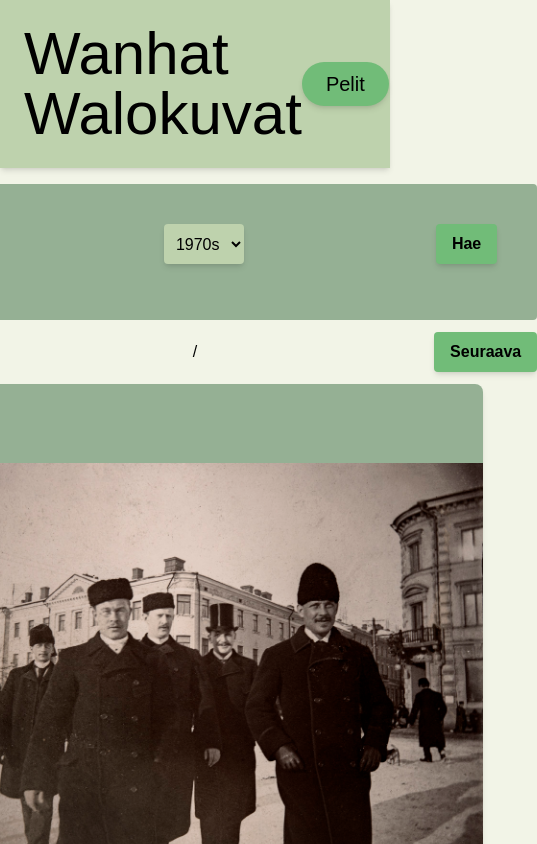
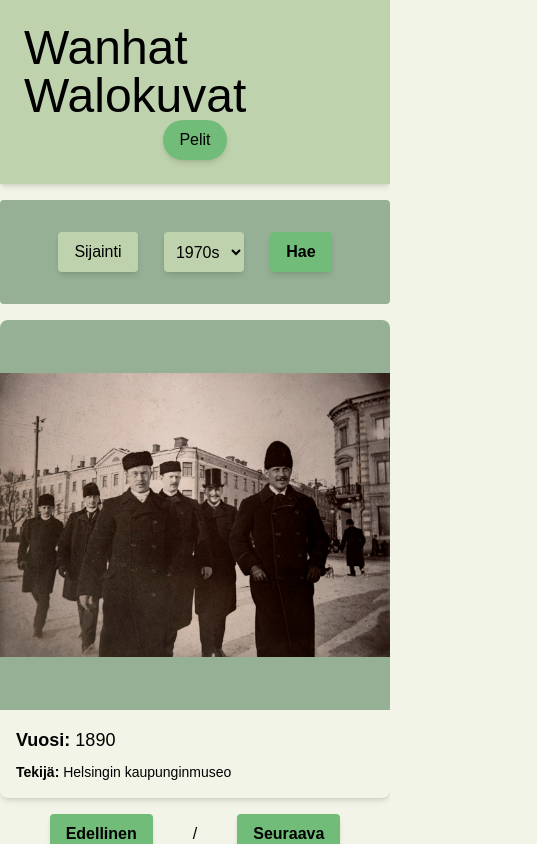
Before and after one commit to JesseK13241/WanhatWalokuvat, a Next.js app: page / in a window 390 px wide. Shown: the top 844 px of the page, 537 px wide, since content can reach past the window. Built offline with nearby package versions, Linux system fonts and the light colour scheme; a web font is replaced by a local one.

Commit message:
Puhelinkeskeisiä UI muutoksia/korjauksia, closes #57

```diff
--- a/src/app/page.js
+++ b/src/app/page.js
@@ -8,7 +8,7 @@ export default async function HomePage() {
   const initialPhoto = await getInitialPhoto()
 
   return (
-    <div className="flex flex-col items-center p-4 pb-20">
+    <div className="flex flex-col items-center p-4 pb-14">
       <SearchSlideshowContainer initialPhoto={initialPhoto} />
     </div>
   )
--- a/src/app/pelit/peli1/page.js
+++ b/src/app/pelit/peli1/page.js
@@ -16,7 +16,7 @@ export default function Peli1() {
   const [answered, setAnswered] = useState(false)
 
   const [readyToFetch, setReadyToFetch] = useState(false)
-  const [isLoading, setLoading] = useState(true)
+  const [isFetching, setIsFetching] = useState(true)
   const [imageLoading, setImageLoading] = useState(true)
 
   useEffect(() => {
@@ -28,13 +28,13 @@ export default function Peli1() {
 
   const nextRound = async (source) => {
     console.log("nextRound, source: ", source)
-    setLoading(true)
+    setIsFetching(true)
     var nextPhoto = await getRandomPhoto({
       decade: decadeRange,
     })
     setCurrentPhoto(nextPhoto.records[0])
     setAnswered(false)
-    setLoading(false)
+    setIsFetching(false)
     setImageLoading(true)
   }
 
@@ -78,7 +78,7 @@ export default function Peli1() {
       />
     )
 
-  if (isLoading) return <Skeleton />
+  if (isFetching) return <Skeleton />
 
   const imageUrl =
     currentPhoto && "https://www.finna.fi" + currentPhoto.images[0]
--- a/src/components/Header.js
+++ b/src/components/Header.js
@@ -9,15 +9,15 @@ const bokor = Bokor({
 
 const Header = () => {
   return (
-    <header className="flex items-center justify-between bg-secondary p-6 shadow-md">
-      <h1 className="text-6xl font-bold transition-all duration-200 hover:text-accent ">
+    <header className="flex flex-col items-center justify-between bg-secondary p-6 shadow-md md:flex-row">
+      <h1 className="text-5xl font-bold transition-all duration-200 hover:text-accent">
         <Link href="/" className={bokor.className}>
           Wanhat Walokuvat
         </Link>
       </h1>
       <nav>
-        <div className="flex justify-center rounded-3xl bg-accent px-6 py-2 transition-all duration-200 hover:saturate-200 shadow-md">
-          <Link href="/pelit/" className="text-xl">
+        <div className="flex justify-center rounded-3xl bg-accent px-4 py-2 shadow-md transition-all duration-200 hover:saturate-200">
+          <Link href="/pelit/" className="md:text-xl">
             Pelit
           </Link>
         </div>
--- a/src/components/Search.js
+++ b/src/components/Search.js
@@ -13,7 +13,7 @@ export default function Search({
   console.log("Rendering Search (client-side)..")
 
   return (
-    <div className="flex space-x-48 rounded bg-tertiary p-10 pb-14">
+    <div className="flex justify-evenly rounded bg-tertiary p-8">
       <LocationPicker value={location} onChange={setLocation} />
       <DecadePicker value={decade} onChange={setDecade} />
       <button
--- a/src/components/SearchSlideshowContainer.js
+++ b/src/components/SearchSlideshowContainer.js
@@ -61,7 +61,7 @@ export default function SearchSlideshowContainer({ initialPhoto }) {
   }
 
   return (
-    <div className="flex flex-col gap-3">
+    <div className="flex w-screen flex-col gap-4">
       <Search
         onSearch={handleSearch}
         location={location}
@@ -69,7 +69,10 @@ export default function SearchSlideshowContainer({ initialPhoto }) {
         decade={decade}
         setDecade={setDecade}
       />
-      <div className="flex items-center justify-between">
+
+      <PhotoContainer photo={displayedPhoto} />
+
+      <div className="flex items-center justify-center gap-10">
         <button onClick={handlePrevious} className="btn-primary">
           Edellinen
         </button>
@@ -84,7 +87,6 @@ export default function SearchSlideshowContainer({ initialPhoto }) {
           Seuraava
         </button>
       </div>
-      <PhotoContainer photo={displayedPhoto} />
 
       {/* Piilotettu DOM-komponentti kuvan esilataamista varten */}
       {preloadedPhoto && (
```
